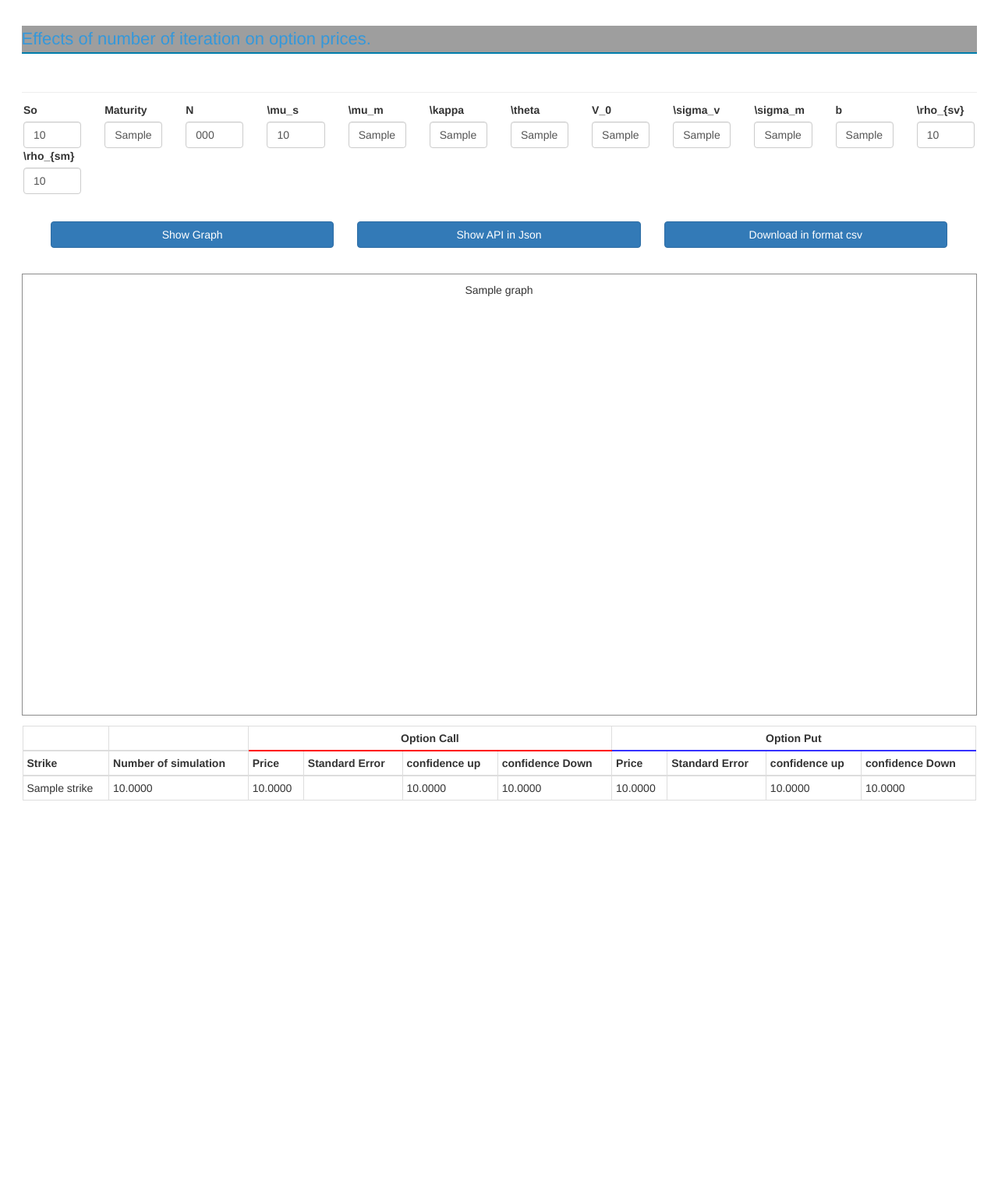
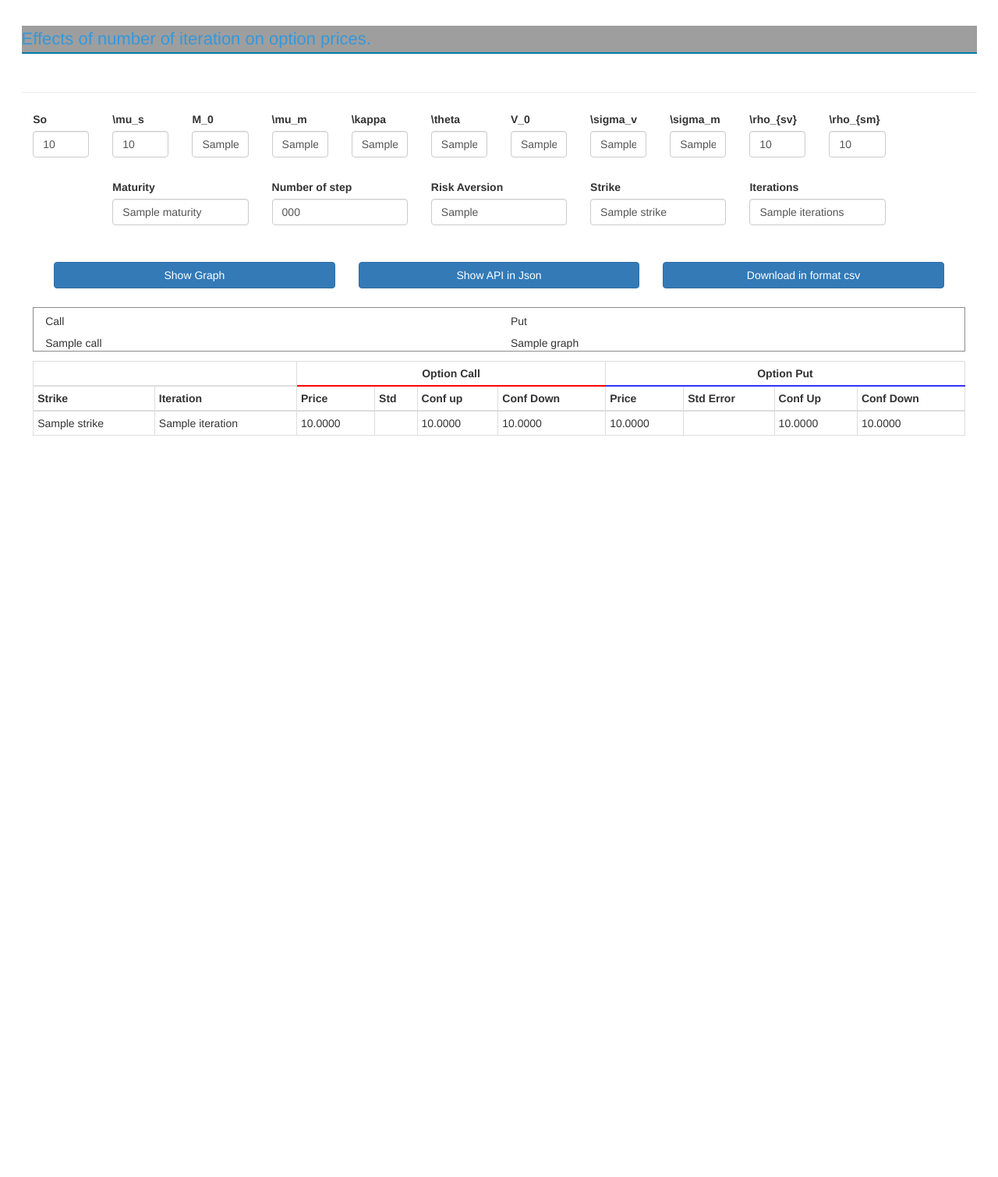
Before and after one commit to fmgrlab/monte-carlo-python, a Django app: template templates/mcarlo_iteration.html in a window 1280 px wide. Shown: the part 52-1562 px from the top of the page at 78% size. After the commit the page ends 611 px from the top, so only its background shows below. Run offline with Django 3.2, Linux system fonts and the light colour scheme; the template is opened without the code that fills it: most values are stand-ins (such as "Sample title", 1, 10 or a date in 2020); some libraries are stand-ins or nearby versions; grey boxes are pictures that could not be loaded.

Commit message:
render iterations and strike dynamique

```diff
--- a/mcarlo_app/engine.py
+++ b/mcarlo_app/engine.py
@@ -6,7 +6,6 @@ class Engine:
     def __init__(self, param):
          self.param = param
          self.matrix_correlation = self.generate_covariance()
-         self.market_price_initial = 100
 
     def compute_constant_volatility_path(self):
         volatility = []
@@ -76,7 +75,7 @@ class Engine:
     def compute_market_path(self,number_iterations, rand):
         sdt = math.sqrt(self.param.dt)
         market_price =  np.zeros((self.param.number_of_step+1,number_iterations), dtype=np.float)
-        market_price[0]= self.market_price_initial
+        market_price[0]= self.param.market_initial
         for i in range(1, self.param.number_of_step + 1):
             ran = np.dot(self.matrix_correlation, rand[:, i])
             market_price[i] =  market_price[i-1] * (1 +self.param.market_return * self.param.dt + self.param.market_volatility * ran[2] * sdt)
--- a/templates/mcarlo_iteration.html
+++ b/templates/mcarlo_iteration.html
@@ -17,32 +17,25 @@
     <br><br>
 </div>
 
- <form role="form" name="computeForm" id="computeForm" method="post" action="/mcarlo/demo/iteration">
-            {% csrf_token %}
+<form role="form" name="computeForm" id="computeForm" method="get" action="/mcarlo/demo/iteration">
     <div class="container-fluid">
-                    <div class="row">
-                        <div class="col-md-12">
+        <div class="row" style="margin:1%">
             <div class="form-group row">
-
                 <div class="col-xs-1">
                     <label for="stock_initial">So</label>
-                                    <input class="form-control" name="stock_initial" id = "stock_initial" value="{{ param.stock_initial }}">
+                    <input class="form-control" name="stock_initial" id="stock_initial"
+                           value="{{ param.stock_initial }}">
                 </div>
 
-                                <div class="col-xs-1">
-                                    <label for="maturity">Maturity</label>
-                                    <input class="form-control" id="maturity" name="maturity"
-                                           value="{{ param.maturity }}">
-                                </div>
-                                  <div class="col-xs-1">
-                                    <label for="step_number">N</label>
-                                    <input class="form-control" id="step_number" name="step_number"
-                                           value="{{ param.number_of_step }}">
-                                </div>
                 <div class="col-xs-1">
                     <label for="stock_return" lang="latex">\mu_s</label>
                     <input class="form-control" id="stock_return" name="stock_return"
                            value="{{ param.stock_return }}">
+                </div>
+                 <div class="col-xs-1">
+                    <label for="market_return" lang="latex">M_0</label>
+                    <input class="form-control" id="market_initial" name="market_return"
+                           value="{{ param.market_return }}">
                 </div>
                 <div class="col-xs-1">
                     <label for="market_return" lang="latex">\mu_m</label>
@@ -60,29 +53,24 @@
                            value="{{ param.volatility_long }}">
                 </div>
                 <div class="col-xs-1">
-                                    <label for="volatility_initial" lang="latex" >V_0</label>
+                    <label for="volatility_initial" lang="latex">V_0</label>
                     <input class="form-control" id="volatility_initial" name="volatility_initial"
                            value="{{ param.volatility_initial }}">
                 </div>
                 <div class="col-xs-1">
-                                    <label for="volatility_sigma"  lang="latex">\sigma_v</label>
+                    <label for="volatility_sigma" lang="latex">\sigma_v</label>
                     <input class="form-control" id="volatility_sigma" name="volatility_sigma"
                            value="{{ param.volatility_sigma }}" onchange="addInput()">
                 </div>
                 <div class="col-xs-1">
-                                    <label for="market_volatility"  lang="latex">\sigma_m</label>
+                    <label for="market_volatility" lang="latex">\sigma_m</label>
                     <input class="form-control" id="market_volatility" name="market_volatility"
                            value="{{ param.market_volatility }}">
                 </div>
                 <div class="col-xs-1">
-                                    <label for="maturity">b</label>
-                                    <input class="form-control" id="b" name="b"
-                                           value="{{ param.b }}" onchange="addInput()"  pattern="([0-9]+\.)?[0-9]+" >
-                                </div>
-                                 <div class="col-xs-1">
                     <label for="correlation_stock_volatility" lang="latex">\rho_{sv}</label>
                     <input class="form-control" id="correlation_stock_volatility" name="correlation_stock_volatility"
-                                           value="{{ param.correlation_stock_volatility }}"  pattern="([0-9]+\.)?[0-9]+" >
+                           value="{{ param.correlation_stock_volatility }}" pattern="([0-9]+\.)?[0-9]+">
                 </div>
                 <div class="col-xs-1">
                     <label for="correlation_stock_market" lang="latex">\rho_{sm}</label>
@@ -91,20 +79,53 @@
                 </div>
 
             </div>
+        </div>
+        <div class="row" style="margin:1%">
+            <div class="form-group row">
+                <div class="col-xs-1"></div>
+                <div class="col-xs-2">
+                    <label for="maturity">Maturity</label>
+                    <input class="form-control" id="maturity" name="maturity"
+                           value="{{ param.maturity }}">
+                </div>
+
+                <div class="col-xs-2">
+                    <label for="step_number">Number of step</label>
+                    <input class="form-control" id="step_number" name="step_number"
+                           value="{{ param.number_of_step }}">
+                </div>
+                 <div class="col-xs-2">
+                    <label for="maturity">Risk Aversion</label>
+                    <input class="form-control" id="risk_aversion" name="risk_aversion"
+                           value="{{ param.risk_aversion }}" pattern="([0-9]+\.)?[0-9]+">
+                </div>
+                <div class="col-xs-2">
+                    <label for="strike">Strike</label>
+                    <input class="form-control" id="strike" name="strike"
+                           value="{{ param.strike }}">
+                </div>
+
+                 <div class="col-xs-2">
+                    <label for="iterations">Iterations</label>
+                    <input class="form-control" id="iterations" name="iterations"
+                           value="{{ param.iterations }}">
+                </div>
+                 <div class="col-xs-1"></div>
 
             </div>
-
-
-                    </div>
-                    <div class="row" style="margin: 20px">
+            <br>
+            <div class="row" style="margin:1%">
                 <div class="col-md-4">
-                            <input type="submit" class="btn btn-block  btn-primary" id="show_graph" value="Show Graph" name="show_graph"/>
+                    <input type="submit" class="btn btn-block  btn-primary" id="show_graph" value="Show Graph"
+                           name="show_graph"/>
                 </div>
                 <div class="col-md-4">
-                            <input type="submit" class="btn btn-block  btn-primary" id="show_api" value="Show API in Json" name="show_api"/>
+                    <input type="submit" class="btn btn-block  btn-primary" id="show_api" value="Show API in Json"
+                           name="show_api"/>
                 </div>
                 <div class="col-md-4">
-                            <input type="submit" class="btn btn-block  btn-primary" id="show_cvs" value="Download in format csv" name="show_cvs"/>
+                    <input type="submit" class="btn btn-block  btn-primary" id="show_cvs" value="Download in format csv"
+                           name="show_cvs"/>
                 </div>
             </div>
             <div lang="latex">
@@ -114,43 +135,48 @@
 </form>
 
 
-<div class="row" style=" margin: 1%; padding: 10px;border: 1px solid #8c8c8c;min-height: 15cm;overflow-x: scroll">
+<div class="row" style="border: 1px solid #8c8c8c;margin:1%">
 
-        <div style="display: flex; justify-content: center;">{{ graph|safe }}</div>
-
+    <div class="col-md-6">
+        <h5>Call</h5>
+        <div>{{ call|safe }}</div>
+    </div>
+    <div class="col-md-6">
+        <h5>Put</h5>
+        <div>{{ graph|safe }}</div>
+    </div>
 </div>
 
-    <div class="row" style=" margin: 1%; padding: 1px;overflow-y: scroll;min-height: 15cm">
+<div class="row" style="margin:1%">
 
     <table cellpadding="5" class="table table-bordered table-hover table-condensed">
         <thead>
         <tr>
-            <th></th>
-            <th></th>
+            <th colspan="2"></th>
             <th colspan="4" style="border-bottom-color:red;text-align:center">Option Call</th>
             <th colspan="4" style="border-bottom-color:#3531ff;text-align:center">Option Put</th>
         </tr>
         <tr>
             <th>Strike</th>
-            <th>Number of simulation</th>
+            <th>Iteration</th>
             <th>Price</th>
-            <th>Standard Error</th>
-            <th>confidence up</th>
-            <th>confidence Down</th>
+            <th>Std</th>
+            <th>Conf up</th>
+            <th>Conf Down</th>
             <th>Price</th>
-            <th>Standard Error</th>
-            <th>confidence up</th>
-            <th>confidence Down</th>
+            <th>Std Error</th>
+            <th>Conf Up</th>
+            <th>Conf Down</th>
         </tr>
         </thead>
         <tbody>
-                {% for item in output.payoffs  %}
+        {% for item in output.payoffs %}
         <tr>
             <td>
-                                    {{ item.strike  }}
+                {{ item.strike }}
             </td>
             <td>
-                                    {{ item.iteration|floatformat:4}}
+                {{ item.iteration}}
             </td>
             <td>
                 {{ item.call.price|floatformat:4 }}
@@ -185,5 +211,4 @@
 </div>
 
 
-
 {% endblock %}
```
Also changed, not shown: mcarlo_app/domain.py (+36 -1 lines), mcarlo_app/views.py (+67 -51 lines). Lines whose indentation alone changed are shown as unchanged.
